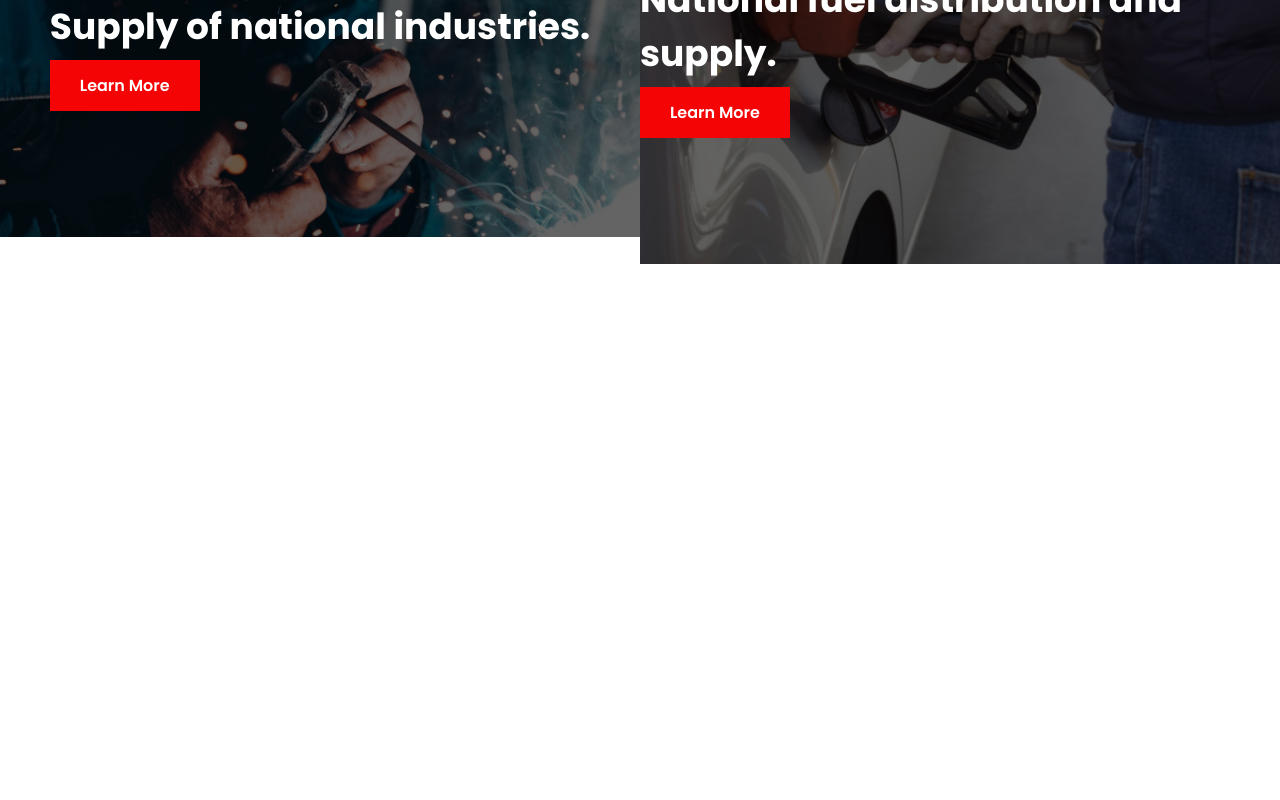
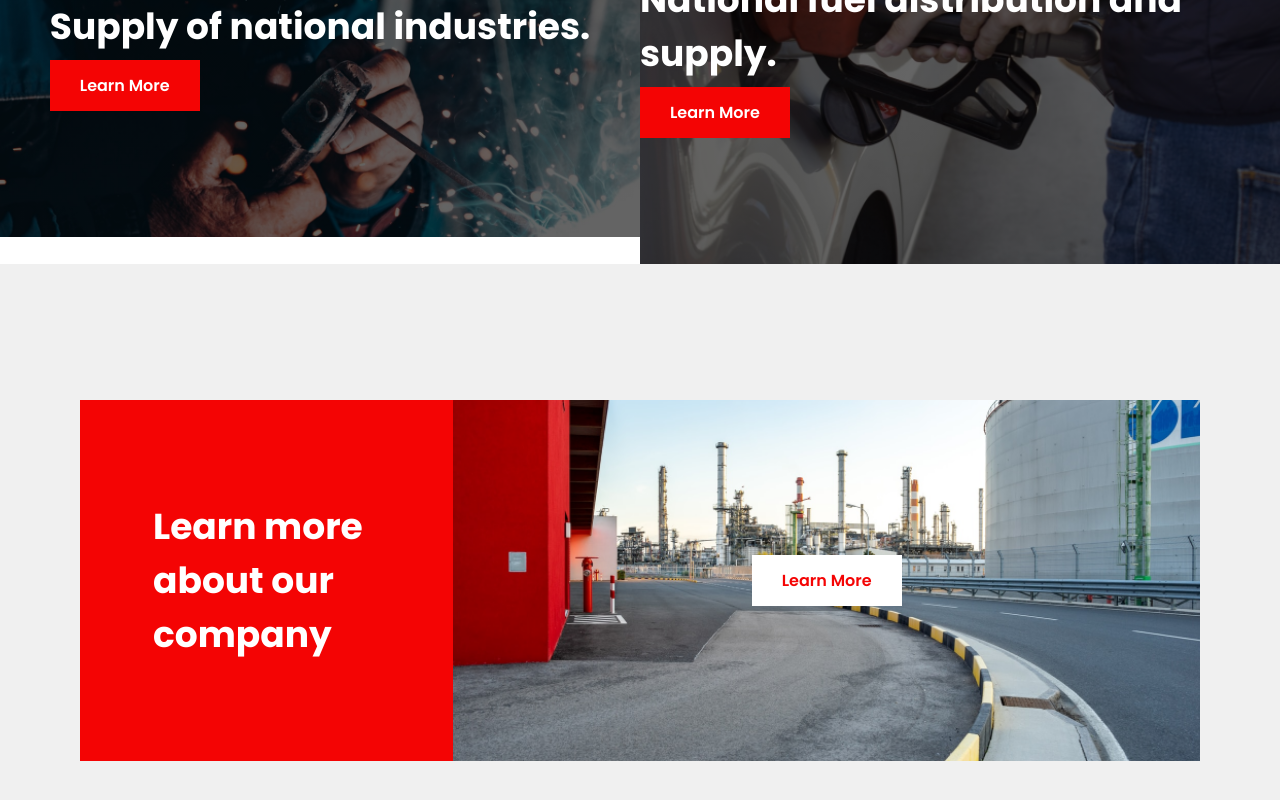
Before and after one commit to sakibtamim/assignment-42-petroil, a React (Vite) app: page / in a window 1280 px wide. Shown: the part 2385-3185 px from the top of the page. Before the commit the page ends 2649 px from the top, so only its background shows below. Built offline with nearby package versions, Linux system fonts and the light colour scheme.

Commit message:
Add LearnAbout component and integrate it into App; include styles and background image

```diff
--- a/src/App.jsx
+++ b/src/App.jsx
@@ -2,6 +2,7 @@ import Banner from "./components/Banner";
 import Gallery from "./components/Gallery";
 
 import Header from "./components/Header";
+import LearnAbout from "./components/LearnAbout";
 import Menu from "./components/Menu";
 import Service from "./components/Service";
 import Wellcome from "./components/Wellcome";
@@ -15,6 +16,7 @@ function App() {
       <Wellcome />
       <Gallery />
       <Service />
+      <LearnAbout />
     </>
   );
 }
--- /dev/null
+++ b/src/components/LearnAbout.jsx
@@ -0,0 +1,32 @@
+import React from "react";
+import Container from "./Container";
+
+const LearnAbout = () => {
+  return (
+    <div className="bg-learnAboutBg">
+      <Container>
+        <div className="flex py-[136px]">
+          <div className="w-4/12">
+            <div className="pt-[100px] pb-[99px] px-[73px] bg-menuBgColor">
+              <h3 className="text-[36px] font-poppins text-white font-bold">
+                Learn more about our company
+              </h3>
+            </div>
+          </div>
+          <div className="w-8/12">
+            <div className="bg-[url(/aboutcom.png)] py-[168px] text-center  bg-center bg-cover">
+              <a
+                href="#"
+                className="py-[14px] bg-white px-[30px] text-[16px] font-poppins text-[#F40404] font-semibold"
+              >
+                Learn More
+              </a>
+            </div>
+          </div>
+        </div>
+      </Container>
+    </div>
+  );
+};
+
+export default LearnAbout;
--- a/src/index.css
+++ b/src/index.css
@@ -3,5 +3,6 @@
 @theme {
   --color-headerBgColor: #282828;
   --color-menuBgColor: #f40404;
+  --color-learnAboutBg: #f0f0f0;
   --font-poppins: "Poppins", sans-serif;
 }
```
Also changed, not shown: public/aboutcom.png (added).
